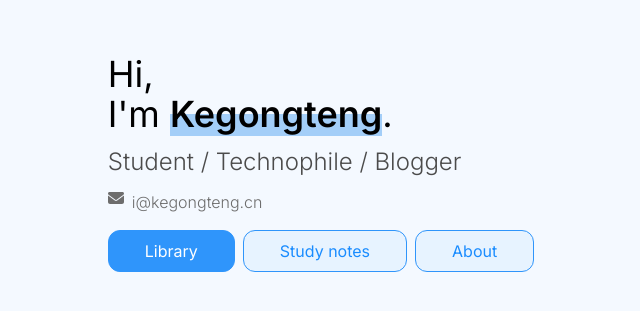
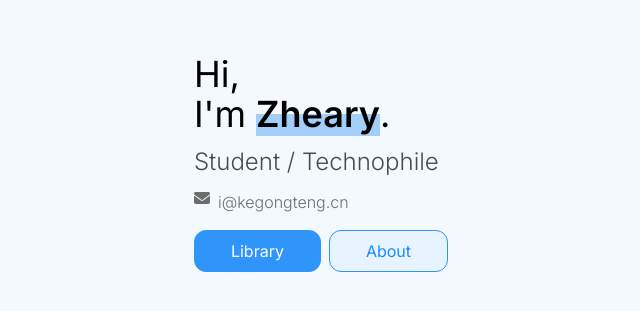
Before and after one commit to gtxykn0504/Homepage-2024, a Next.js app: page / in a window 1280 px wide. Shown: the part 237-548 px from the top of the page, without its empty margins (319-959 px from the left). Built offline with nearby package versions, Linux system fonts and the light colour scheme.

Commit message:
page.tsx

```diff
--- a/app/page.tsx
+++ b/app/page.tsx
@@ -33,13 +33,13 @@ export default function Home() {
               className="font-semibold relative z-10 after:absolute after:top-[50%] after:bg-mark
                         after:w-[100%] after:h-[50%] after:left-0 after:z-[-1]"
             >
-              Kegongteng
+              Zheary
             </span>
             .
           </div>
         </div>
         <div className="text-2xl mt-3 text-light font-light">
-          Student / Technophile / Blogger
+          Student / Technophile
         </div>
         <div className="flex text-2x mt-3 text-lightest font-light">
           <FontAwesomeIcon icon={faEnvelope} width={"16px"} />
@@ -51,9 +51,6 @@ export default function Home() {
           <ButtonPrimary text="Library" link="https://kegongteng.cn" />
           </span>
           <span className="ml-2">
-            <ButtonLight text="Study notes" link="https://tech.kegongteng.cn/" />
-          </span>
-          <span className="ml-2">
             <ButtonLight text="About" link="https://zheary.cn" />
           </span>
         </div>
```
